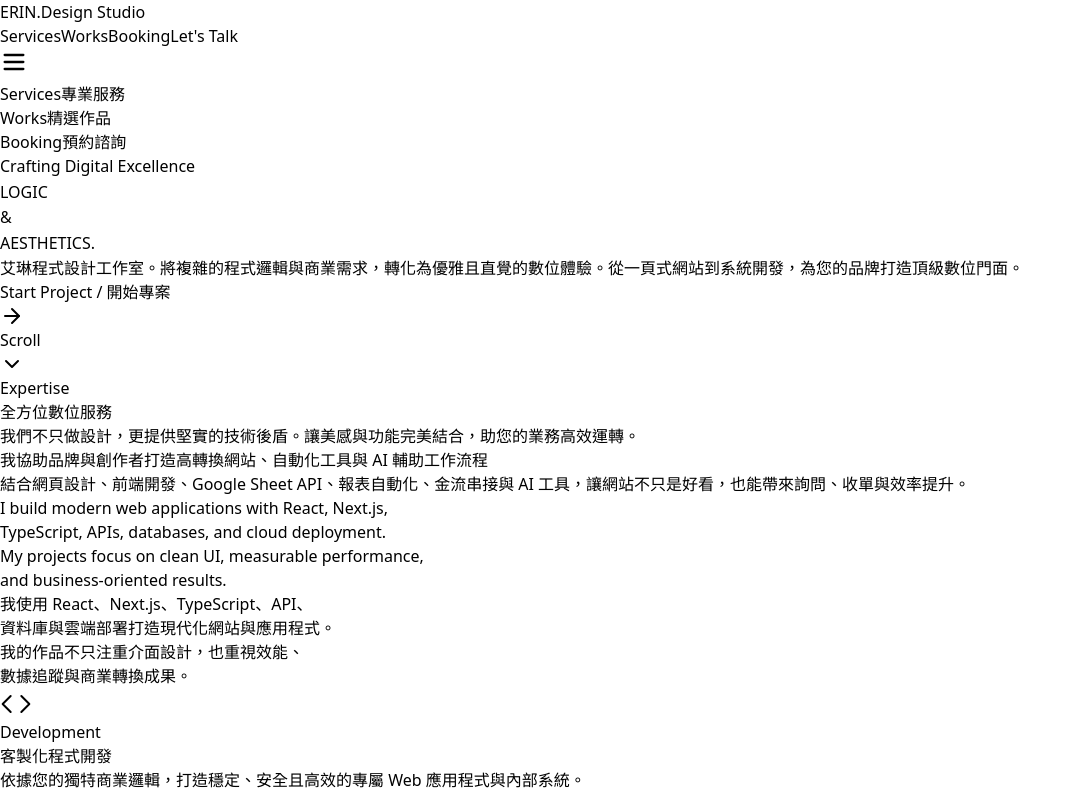
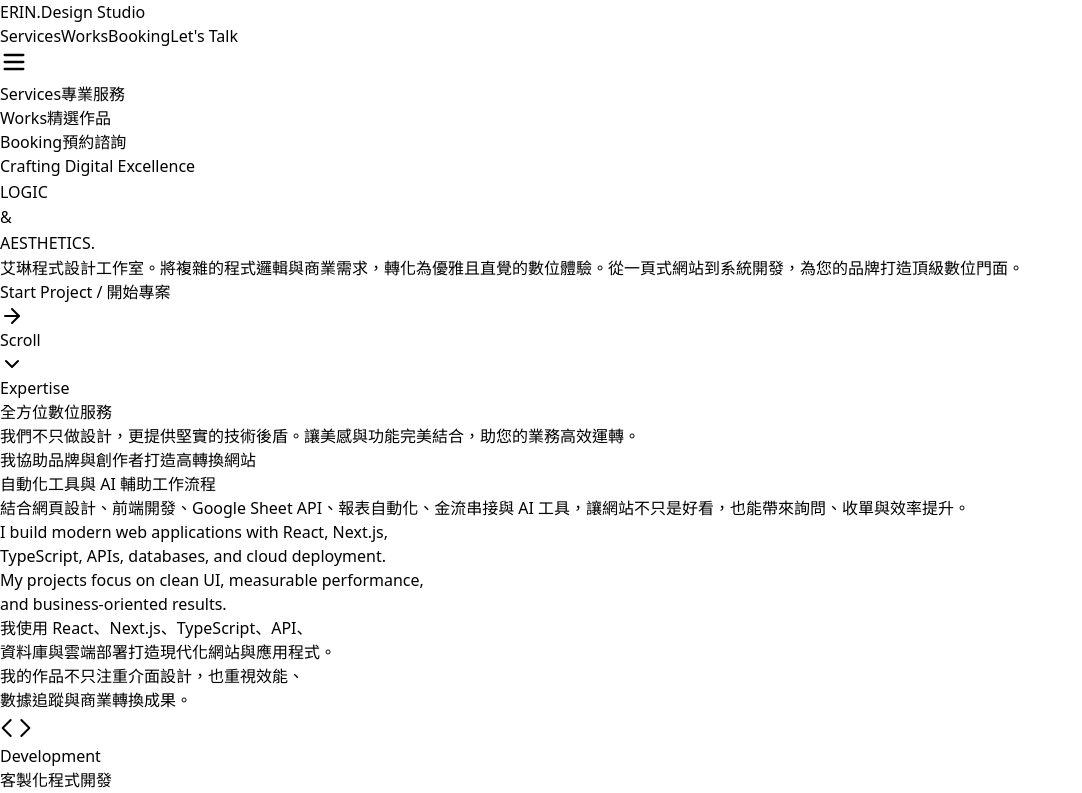
Before and after one commit to erin20080306/Eileen-Design, a React (Vite) app: page / in a window 1280 px wide. Shown: the top 793 px of the page, without its empty margins (0-1082 px from the left). Built offline with nearby package versions, Linux system fonts and the light colour scheme.

Commit message:
Adjust service statement line break

```diff
--- a/src/App.jsx
+++ b/src/App.jsx
@@ -315,7 +315,8 @@ const App = () => {
               <p className="text-neutral-500 font-light leading-relaxed">我們不只做設計，更提供堅實的技術後盾。讓美感與功能完美結合，助您的業務高效運轉。</p>
               <div className="mt-8 space-y-4">
                 <p className="text-2xl md:text-3xl font-black tracking-tighter leading-tight text-neutral-900">
-                  我協助品牌與創作者打造高轉換網站、自動化工具與 AI 輔助工作流程
+                  我協助品牌與創作者打造高轉換網站<br />
+                  自動化工具與 AI 輔助工作流程
                 </p>
                 <p className="text-base md:text-lg leading-8 text-neutral-600 font-medium">
                   結合網頁設計、前端開發、Google Sheet API、報表自動化、金流串接與 AI 工具，讓網站不只是好看，也能帶來詢問、收單與效率提升。
```
